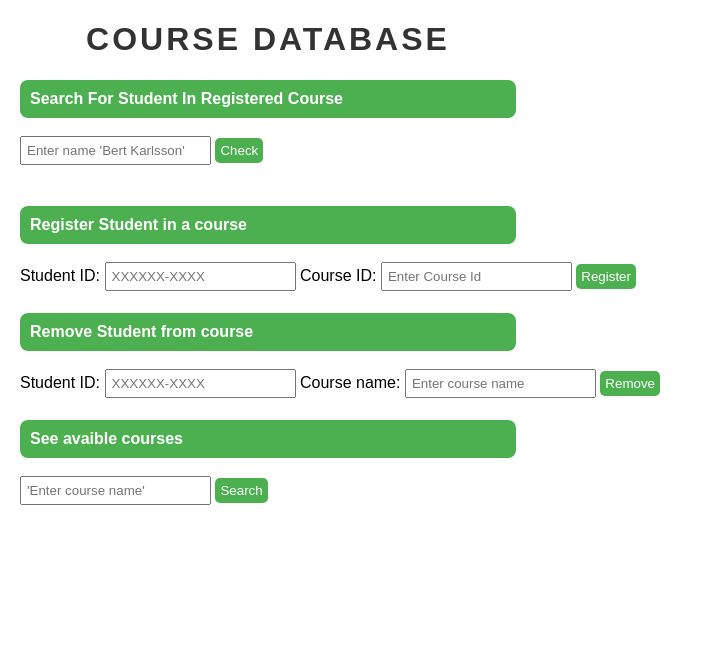
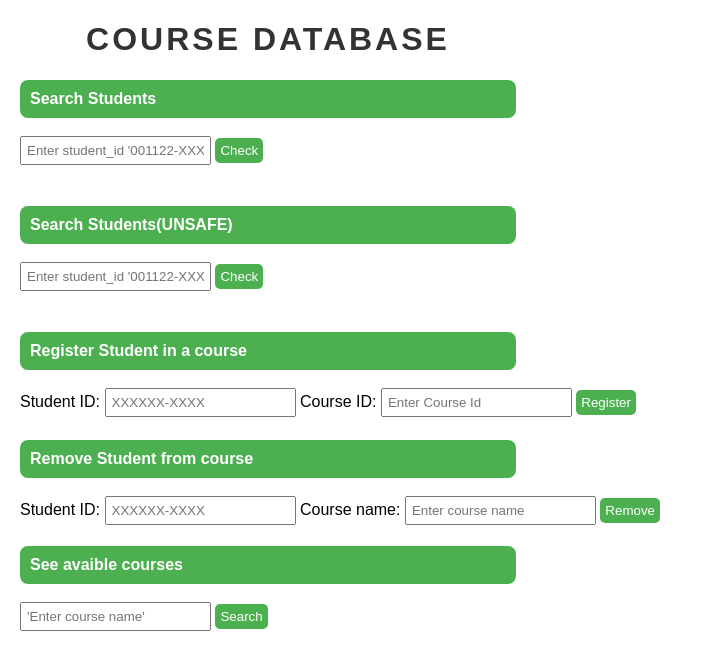
Before and after one commit to k1s3n/universityDB, a Flask app: page / in a window 1280 px wide. Shown: the top 670 px of the page, without its empty margins (0-703 px from the left). Run offline with Flask 3, Linux system fonts and the light colour scheme; some libraries are stand-ins or nearby versions.

Commit message:
SQL Injection + HTML kod

```diff
--- a/app.py
+++ b/app.py
@@ -105,13 +105,30 @@ def submit_answer():
     query_result = execute_query("SELECT * FROM course WHERE name LIKE %s", (f"%{course_id}%",),fetch_result=True)
     return render_template("index.html", query_result=query_result)
 
-
+#Här undviker vi SQL-injektionen nämnd i funktionen under genom att andvända
+#"parameterized queries" där vi passerar värdet som användaren söker efter via "value" variabeln och %s.
 
 @app.route("/check", methods=["POST"])
 def registered_course_student():
     student = request.form.get("student_id")
     error = "hittade inte studenten"
-    query = "SELECT * FROM registrations WHERE student = %s"
+    query = "SELECT * FROM student WHERE student_id = %s"
+    value = (student.title(),)
+    result = execute_query(query,value,fetch_result=True)
+
+    if result:
+        return render_template("index.html", result=result)
+    else:
+        return render_template("index.html",error=error)
+
+
+    #I Följande del kod kan man med hjälp av t.ex. "1' OR '1' = '1' --"
+    # inmatning få ut informationen om ALLA studenter som finns registrerade vilket skulle innebära en säkerhetsrisk.
+@app.route("/check_unsafe", methods=["POST"])
+def registered_course_student123():
+    student = request.form.get("student_id")
+    error = "hittade inte studenten"
+    query = f"SELECT * FROM student WHERE student_id='{student}'"
     value = (student.title(),)
     result = execute_query(query,value,fetch_result=True)
 
@@ -130,11 +147,11 @@ def delete_student_from_course():
         USING course
         WHERE register.student_id = %s
         AND register.course_id = course.course_id
-        AND course.name = %s
+        AND course.course_id = %s
         """
         value = (student,course.title())
         result = execute_query(query,value)
-        error = "Antingen är studenten redan borttagen eller namnet på kursen fel"
+        error = "Antingen är studenten redan borttagen eller namnet på kurs-ID fel"
 
         if result is True:
             return render_template("index.html", delete=True, student=student,course=course)
--- a/templates/index.html
+++ b/templates/index.html
@@ -3,15 +3,15 @@
 <head>
     <meta charset="UTF-8">
     <meta name="viewport" content="width=device-width, initial-scale=1.0">
-    <title>Formulär</title>
+    <title>UniversityDB</title>
     <link rel="stylesheet" href="{{ url_for('static', filename='style.css') }}">
 </head>
 <body>
   <div class="main-content">
     <th colspan="3"><h1>Course database</h1></th>
-    <h4>Search For Student In Registered Course</h4>
+    <h4>Search Students</h4>
     <form action="/check" method="post">
-      <input name="student_id" type="text" placeholder="Enter name 'Bert Karlsson'"/>
+      <input name="student_id" type="text" placeholder="Enter student_id '001122-XXXX'"/>
       <button type="submit">Check</button>
     </form>
     <table>
@@ -19,9 +19,10 @@
     {% if result %}
     <thead>
       <tr>
-        <th>Student</th>
+        <th>Student ID/ID nummer</th>
         <th>Name</th>
-        <th>Status</th>
+        <th>Program</th>
+        <th>Branch</th>
       </tr>
     </thead>
       <p>Student(s) found:</p>
@@ -30,6 +31,7 @@
           <td>{{row[0]}}</td>
           <td>{{row[1]}}</td>
           <td>{{row[2]}}</td>
+          <td>{{row[3]}}</td>
         </tr>
       {% endfor %}
     {% else %}
@@ -37,7 +39,36 @@
     {% endif %}
   </tbody>
 </table>
-
+<h4>Search Students(UNSAFE)</h4>
+<form action="/check_unsafe" method="post">
+  <input name="student_id" type="text" placeholder="Enter student_id '001122-XXXX'"/>
+  <button type="submit">Check</button>
+</form>
+<table>
+<tbody>
+{% if result %}
+<thead>
+  <tr>
+    <th>Student ID/ID nummer</th>
+    <th>Name</th>
+    <th>Program</th>
+    <th>Branch</th>
+  </tr>
+</thead>
+  <p>Student(s) found:</p>
+  {% for row in result %}
+    <tr>
+      <td>{{row[0]}}</td>
+      <td>{{row[1]}}</td>
+      <td>{{row[2]}}</td>
+      <td>{{row[3]}}</td>
+    </tr>
+  {% endfor %}
+{% else %}
+  <p class="error-message">{{ error }}</p>
+{% endif %}
+</tbody>
+</table>
     <h4>Register Student in a course</h4>
 
     <form action="/register" method="post">
```
